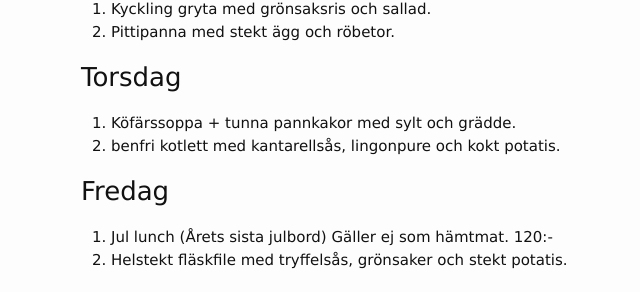
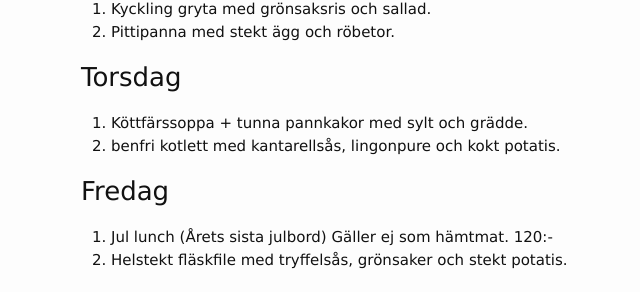
Before and after one commit to FarInn62/farinn62.github.io, a Jekyll site: the page built from lunch.md, in a window 1280 px wide. Shown: the part 506-798 px from the top of the page, without its empty margins (189-829 px from the left). Built offline with Jekyll 4.4.1, drawn with Linux system fonts in a browser that asks for light colours.

Commit message:
Update lunch.md

```diff
--- a/lunch.md
+++ b/lunch.md
@@ -27,7 +27,7 @@ Alla rätter: 80:- Take away: 60:-
 
 ### Torsdag
 
-1. Köfärssoppa + tunna pannkakor med sylt och grädde.
+1. Köttfärssoppa + tunna pannkakor med sylt och grädde.
 2. benfri kotlett med kantarellsås, lingonpure och kokt potatis.
 
 ### Fredag
```
